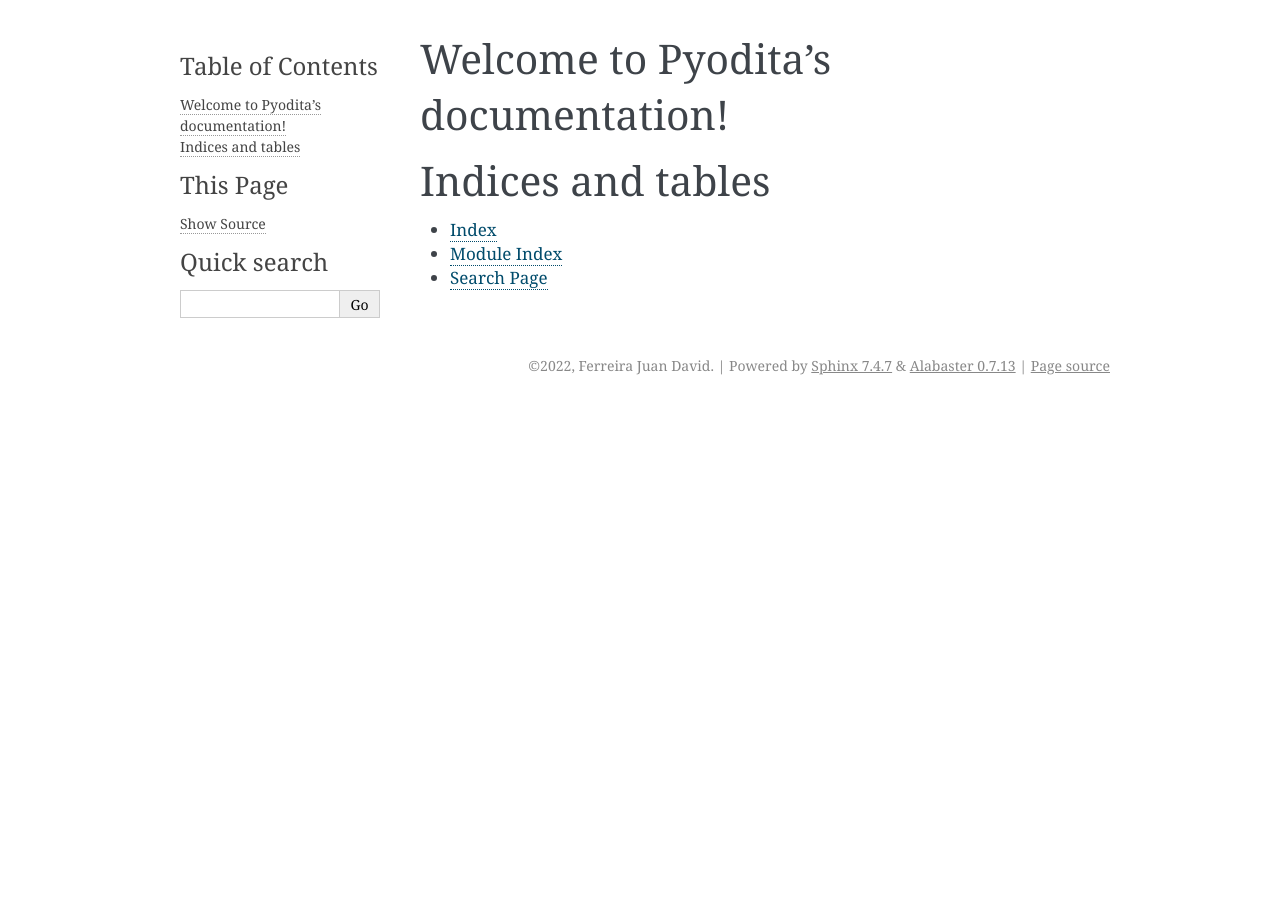
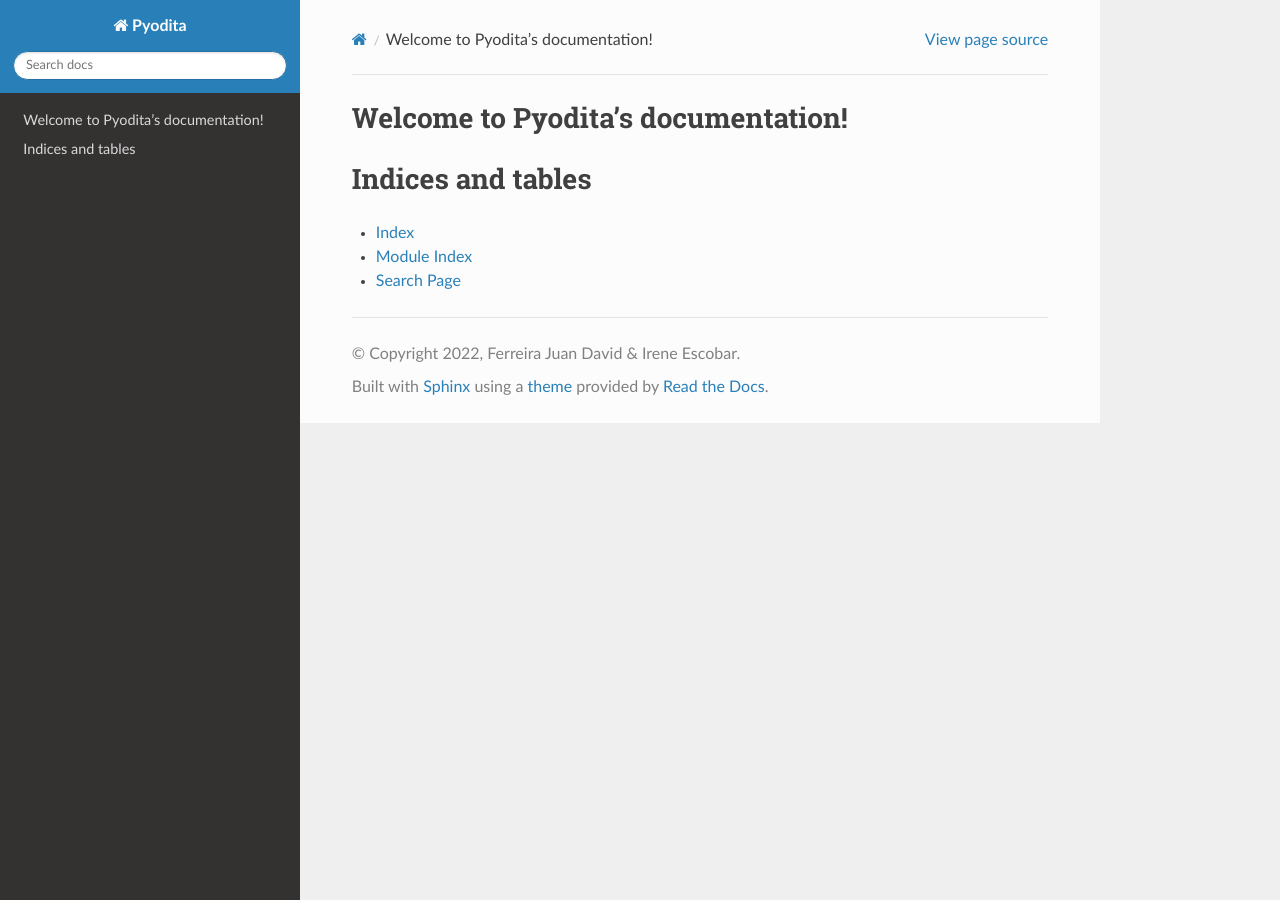
Before and after one commit to Juniors90-Devs/pyodita, a Sphinx documentation site: the page built from docs/source/index.rst, in a window 1280 px wide. Built offline with Sphinx 7.4.7 and the Read the Docs theme 2.0.0, drawn with Linux system fonts in a browser that asks for light colours.

Commit message:
hice la documentacion

```diff
--- a/docs/source/conf.py
+++ b/docs/source/conf.py
@@ -18,8 +18,8 @@
 # -- Project information -----------------------------------------------------
 
 project = 'Pyodita'
-copyright = '2022, Ferreira Juan David'
-author = 'Ferreira Juan David'
+copyright = '2022, Ferreira Juan David & Irene Escobar'
+author = 'Ferreira Juan David & Irene Escobar'
 
 # The full version, including alpha/beta/rc tags
 release = '0.0.1'
@@ -47,7 +47,7 @@ exclude_patterns = []
 # The theme to use for HTML and HTML Help pages.  See the documentation for
 # a list of builtin themes.
 #
-html_theme = 'alabaster'
+html_theme = 'sphinx_rtd_theme'
 
 # Add any paths that contain custom static files (such as style sheets) here,
 # relative to this directory. They are copied after the builtin static files,
--- a/setup.py
+++ b/setup.py
@@ -37,7 +37,7 @@ setup(
 
     # Indicate who your project is intended for
     'Intended Audience :: Developers :: Researchs',
-    'Topic :: Software Development :: Build Tools :: Biotecnology',
+    'Topic :: Software Development :: Build Tools :: Biotechnology',
 
     # Pick your license as you wish (should match "license" above)
     'License :: OSI Approved :: MIT License',
```
